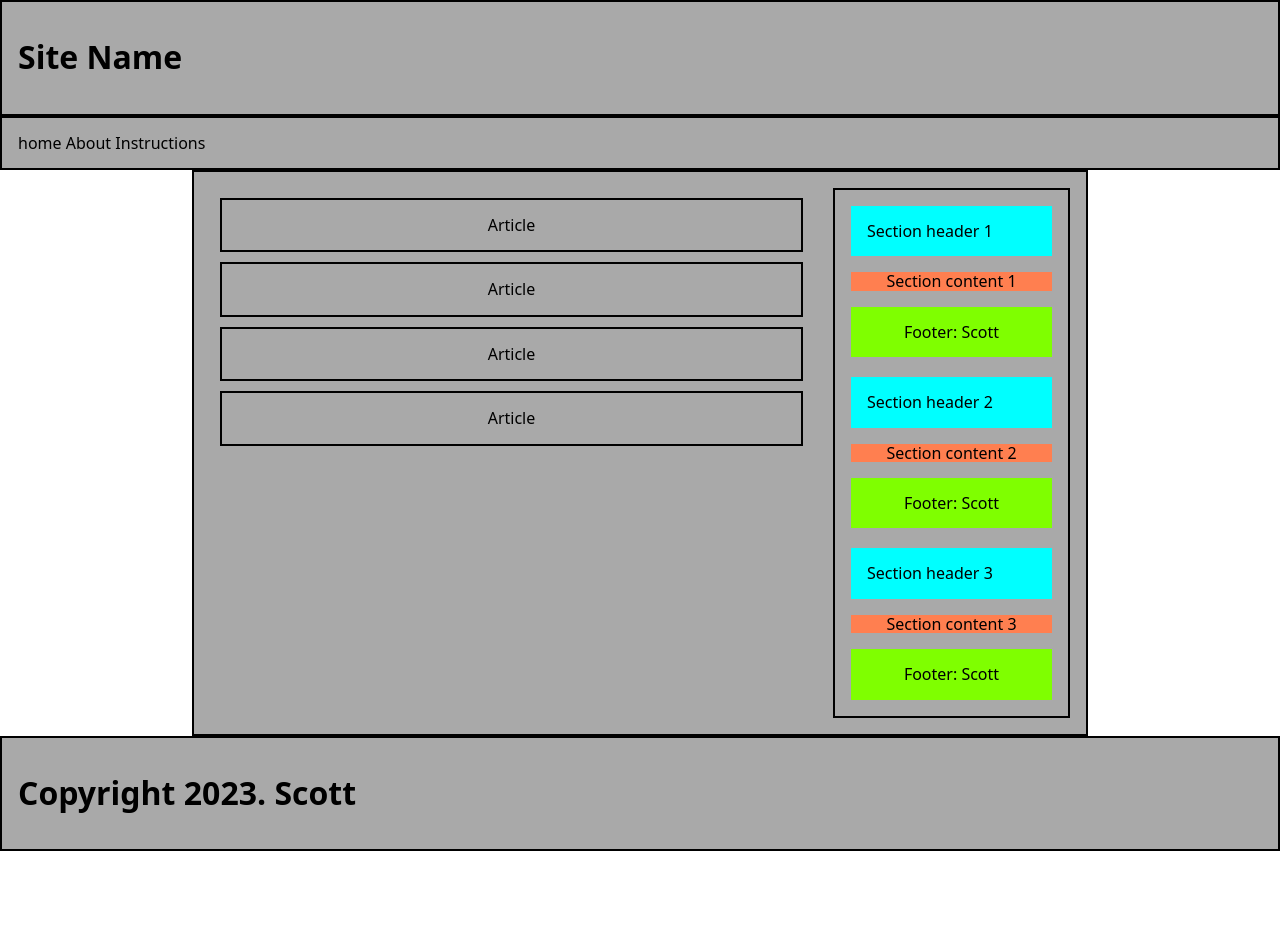
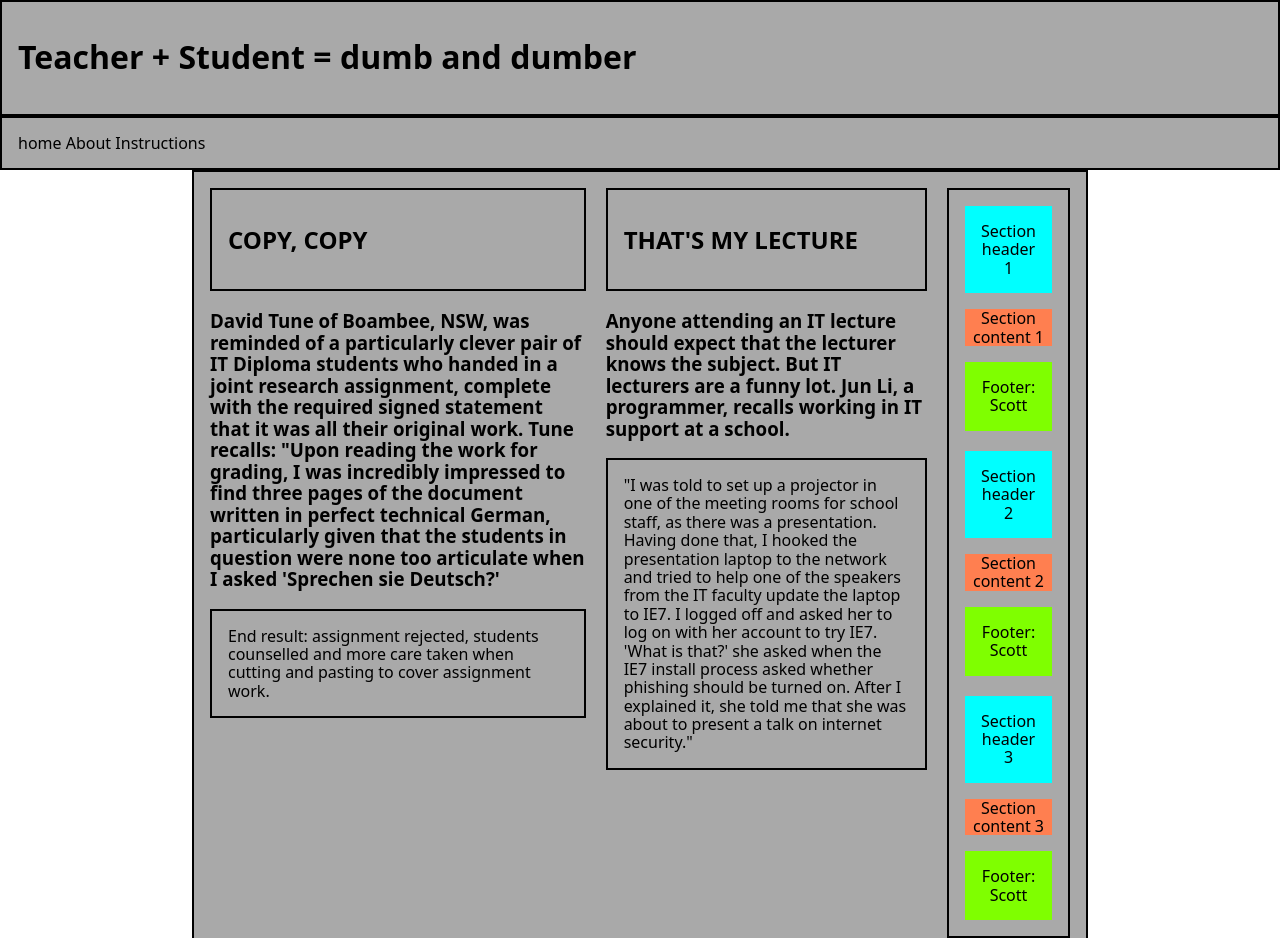
Before and after one commit to Hyoin-Lee/web_tech_portfolio, a website: page phase-2/index.html in a window 1280 px wide. Shown: the top 938 px of the page. Before the commit the page ends 851 px from the top, so only its background shows below. Drawn offline with Linux system fonts and the light colour scheme.

Commit message:
Phase-2 index.html updated (<div> removed, contents added)

```diff
--- a/phase-2/index.html
+++ b/phase-2/index.html
@@ -9,7 +9,7 @@
 </head>
 <body>
     <header>
-        <h1>Site Name</h1>
+        <h1>Teacher + Student = dumb and dumber</h1>
         <button class="hamburger">&#9776;</button>
     </header>
     <nav>
@@ -17,16 +17,46 @@
         <a>About</a>
         <a>Instructions</a>
     </nav>
-    <main>
-        <div class="main-container">
-            <div class="articles">
-                <article class="article">Article</article>
-                <article class="article">Article</article>
-                <article class="article">Article</article>
-                <article class="article">Article</article>
-            </div>
-            <aside>
-                <div class="aside-container">
+    <main class="main-container">
+        <article>
+            <header>
+                <h2>COPY, COPY</h2>
+            </header>
+            <section>
+                <h3>David Tune of Boambee, NSW, was reminded of a particularly clever pair of IT Diploma
+                    students who handed in a joint research assignment, complete with the required signed
+                    statement that it was all their original work.
+                    Tune recalls: "Upon reading the work for grading, I was incredibly impressed to find
+                    three pages of the document written in perfect technical German, particularly given
+                    that the students in question were none too articulate when I asked 'Sprechen sie Deutsch?'
+                </h3>
+            </section>
+            <footer>End result: assignment rejected, students counselled and more care taken when cutting
+                and pasting to cover assignment work.</footer>
+        </article>
+        <article>
+            <header>
+                <h2>THAT'S MY LECTURE</h2>
+            </header>
+            <section>
+                <h3>Anyone attending an IT lecture should expect that the lecturer knows the subject.
+                    But IT lecturers are a funny lot.
+                    Jun Li, a programmer, recalls working in IT support at a school.
+                </h3>
+            </section>
+            <footer>
+                "I was told to set up a projector in one of the meeting rooms for school staff,
+                as there was a presentation. Having done that, I hooked the presentation laptop
+                to the network and tried to help one of the speakers from the IT faculty update
+                the laptop to IE7. I logged off and asked her to log on with her account to try
+                IE7.
+
+                'What is that?' she asked when the IE7 install process asked whether phishing
+                should be turned on. After I explained it, she told me that she was about to
+                present a talk on internet security."
+            </footer>
+        </article>
+        <aside class="aside-container">
                 <section>
                     <header class="section-header">Section header 1</header>
                     <p class="section-paragraph">Section content 1</p>
@@ -42,9 +72,8 @@
                     <p class="section-paragraph">Section content 3</p>
                     <footer class="section-footer">Footer: Scott</footer>
                 </section>
-                </div>
         </aside>
-        </div>
+
     </main>
     <footer>
         <h1>Copyright 2023. Scott</h1>
```
Lines whose indentation alone changed are shown as unchanged.
